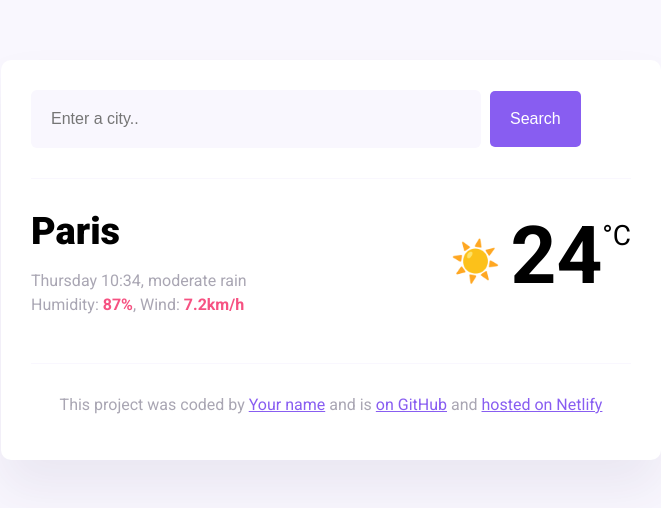
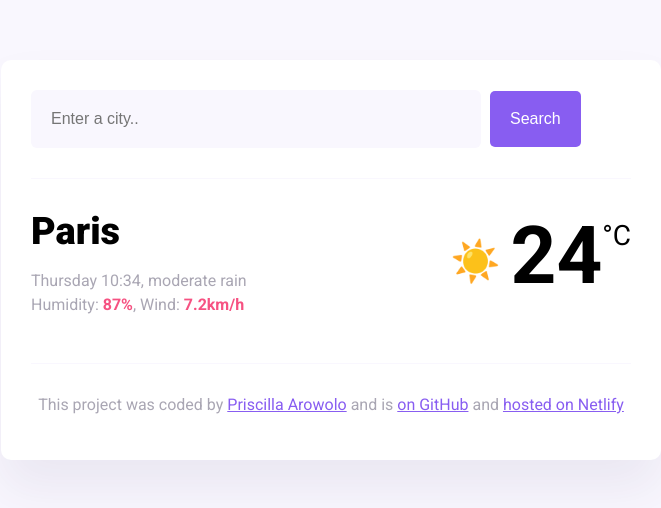
Before and after one commit to Prisca-svg/my-shecodes-project, a plain HTML site: page index.html in a window 1280 px wide. Shown: the whole page, without its empty margins (309-970 px from the left). Drawn offline with nearby package versions, Linux system fonts and the light colour scheme.

Commit message:
I added my Github profile link and my name

```diff
--- a/index.html
+++ b/index.html
@@ -48,8 +48,10 @@
       <footer>
         <p>
           This project was coded by
-          <a href="#" target="_blank">Your name</a> and is
-          <a href="#" target="_blank"> on GitHub</a> and
+          <a href="https://github.com/settings/profile" target="_blank"
+            >Priscilla Arowolo</a
+          >
+          and is <a href="#" target="_blank"> on GitHub</a> and
           <a href="#" target="_blank">hosted on Netlify</a>
         </p>
       </footer>
```
